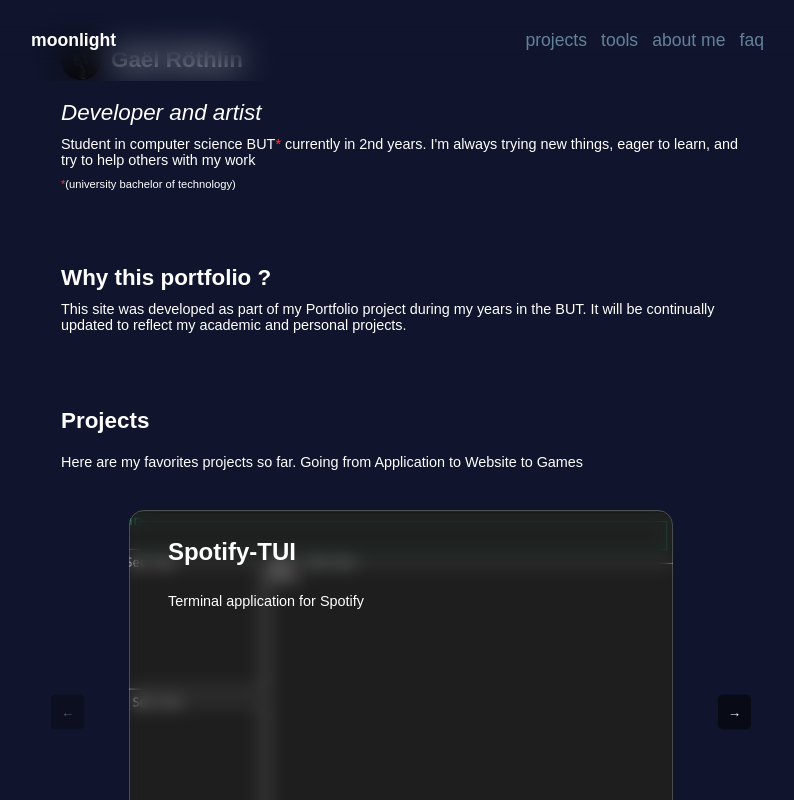
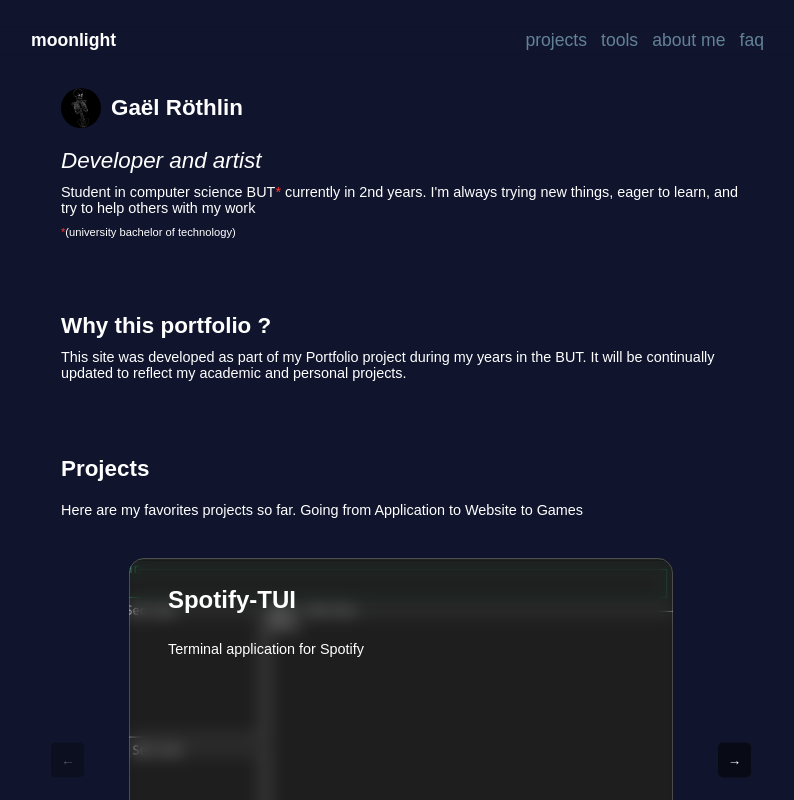
Before and after one commit to moonlight58/portfolio, a Vue app: page /moonlight in a window 1280 px wide. Shown: the top 800 px of the page, without its empty margins (239-1033 px from the left). Built offline with nearby package versions, Linux system fonts and the light colour scheme; a web font is replaced by a local one.

Commit message:
fixed navbar moving the entire page <when reducing/gaining size

```diff
--- a/src/components/CarouselProject.vue
+++ b/src/components/CarouselProject.vue
@@ -243,7 +243,7 @@ onUnmounted(() => {
   cursor: auto;
 }
 
-@media (max-width: 800px) {
+@media (max-width: 799px) {
   .categorie p,
   .status p,
   .language p {
--- a/src/components/NavBar.vue
+++ b/src/components/NavBar.vue
@@ -81,7 +81,7 @@ export default {
 
 .navbar-small {
   display: flex;
-  padding: 15px 15px;
+  padding: 15px 20px;
 }
 
 .navbar-small .links {
@@ -98,7 +98,7 @@ export default {
   z-index: 9;
 }
 
-@media (min-width: 420px) {
+@media (min-width: 800px) {
   .navbar {
     max-width: 800px;
     padding: 30px 30px;
--- a/src/views/Home.vue
+++ b/src/views/Home.vue
@@ -100,6 +100,7 @@ export default {
 }
 
 .container {
+  margin-top: 4rem;
   width: 90%;
 }
 
@@ -128,6 +129,7 @@ export default {
 
 @media (min-width: 420px) {
   .container {
+    margin-top: 3rem;
     max-width: 800px;
     padding: 20px;
   }
```
Also changed, not shown: 1 other file (tests, documents, lock files or other folders).
